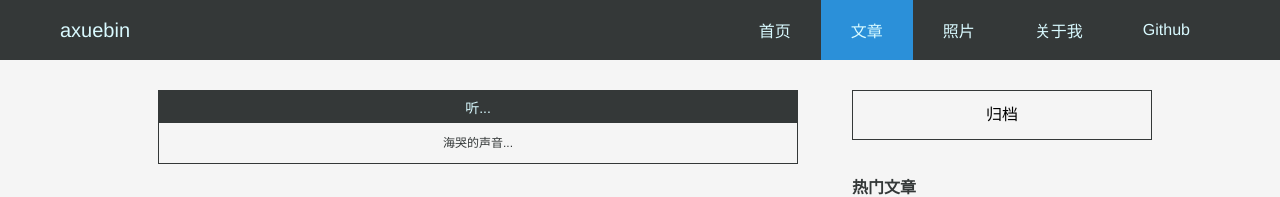
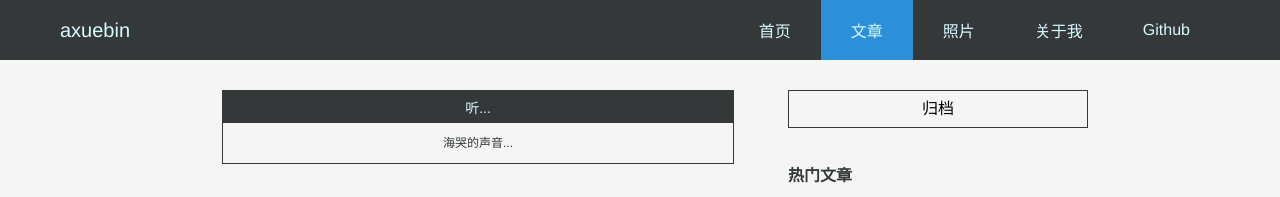
Before and after one commit to axuebin/react-blog, a React (Create React App) app: page /blog in a window 1280 px wide. Shown: the top 197 px of the page. Built offline with nearby package versions, Linux system fonts and the light colour scheme.

Commit message:
feat(博客页面): 样式小修改

```diff
--- a/src/components/blogPage/Archive/index.module.scss
+++ b/src/components/blogPage/Archive/index.module.scss
@@ -1,8 +1,8 @@
 @import '../../../static/style/color.scss';
 
 .archive {
-  height: 48px;
-  line-height: 48px;
+  height: 36px;
+  line-height: 36px;
   text-align: center;
   border: 1px solid $level1;
   cursor: pointer;
--- a/src/routes/blogPage/index.module.scss
+++ b/src/routes/blogPage/index.module.scss
@@ -13,7 +13,7 @@
   background-color: $background;
   .container {
     margin-top: 30px;
-    width: 80%;
+    width: 70%;
     display: flex;
   }
   .left {
```
